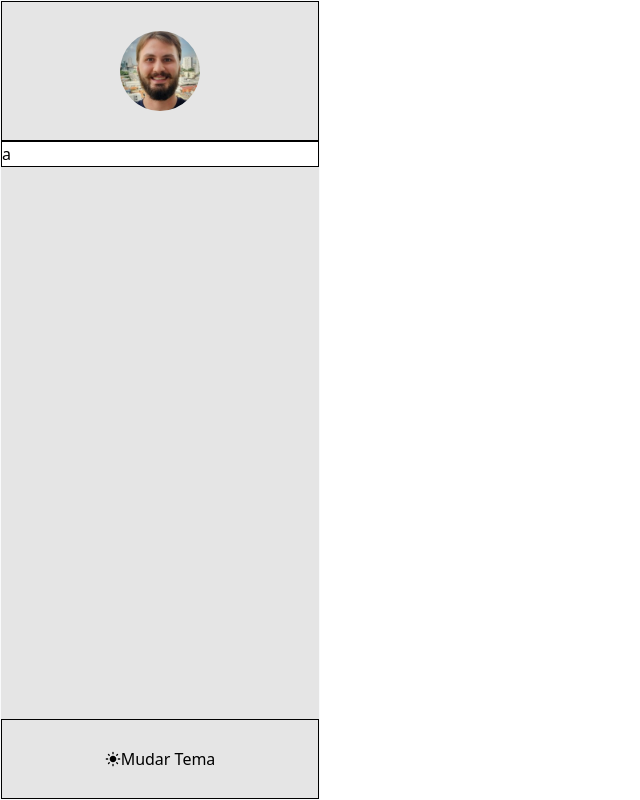
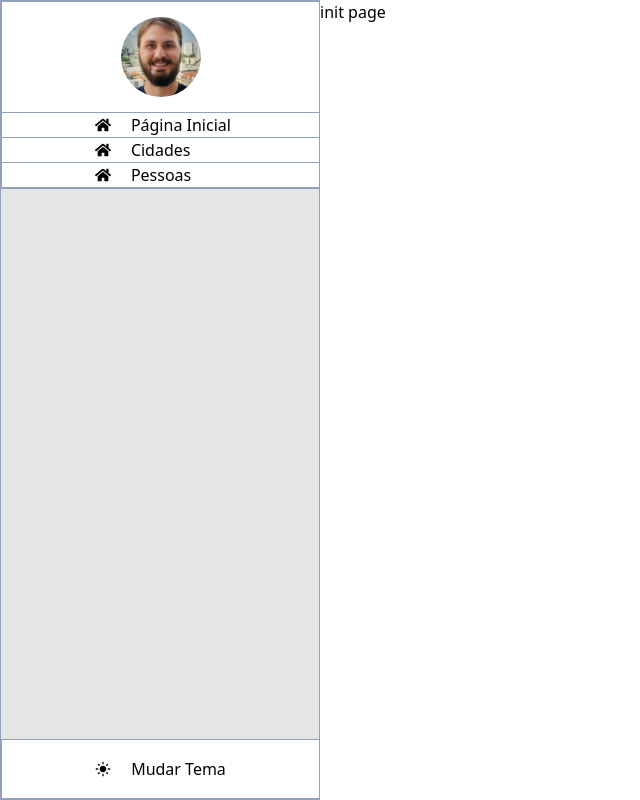
Before and after one commit to mcsordi/Data-Viewer, a React (Create React App) app: page / in a window 1280 px wide. Shown: the whole page, without its empty margins (0-640 px from the left). Built offline with nearby package versions, Linux system fonts and the light colour scheme.

Commit message:
feat: creating drawer page and routes

```diff
--- a/package.json
+++ b/package.json
@@ -8,6 +8,7 @@
     "react": "^19.0.0",
     "react-dom": "^19.0.0",
     "react-icons": "^5.4.0",
+    "react-router-dom": "^7.1.5",
     "react-scripts": "5.0.1",
     "tailwindcss": "^4.0.6"
   },
--- a/src/App.tsx
+++ b/src/App.tsx
@@ -1,26 +1,7 @@
 import React from 'react';
-import { MdLightMode } from 'react-icons/md';
+import { RouterBrowser } from './shared/routes';
 
 function App() {
-  return (
-    <div className="bg-white">
-      <div className="bg-neutral-200 w-xs min-h-screen border border-gray-50 relative">
-        <div className="border h-35 flex items-center justify-center">
-          <div className="w-20 h-20 border-0 rounded-full">
-            <img
-              className="rounded-full"
-              alt="profile image"
-              src="../1678304807285.jpeg"
-            />
-          </div>
-        </div>
-        <div className="border flex flex-col flex-1 bg-white relative">a</div>
-        <div className="flex items-center justify-center border h-20 bottom-0 absolute w-full">
-          <MdLightMode /> Mudar Tema
-        </div>
-      </div>
-    </div>
-  );
+  return <RouterBrowser />;
 }
-
 export default App;
--- /dev/null
+++ b/src/layout/pages/CommonPage/index.tsx
@@ -0,0 +1,53 @@
+import React from 'react';
+import { MdLightMode } from 'react-icons/md';
+import { FaHome } from 'react-icons/fa';
+
+export const CommonPage: React.FC<{ children: React.ReactNode }> = ({
+  children,
+}) => {
+  return (
+    <div className="flex flex-row bg-white">
+      <div className="bg-neutral-200 w-xs min-h-screen border border-slate-400 relative">
+        <div className="bg-white border border-r-0 border-slate-400 h-28 flex items-center justify-center">
+          <div className="w-20 h-20 border-0 rounded-full">
+            <img
+              className="rounded-full"
+              alt="profile image"
+              src="../1678304807285.jpeg"
+            />
+          </div>
+        </div>
+        <div className="border border-t-0 border-slate-400 border-r-0 flex flex-col flex-1 bg-white relative items-center justify-center">
+          <div className="flex items-center gap-5 justify-center border w-full text-center border-r-0 border-l-0 border-slate-400 border-t-0">
+            <div className="w-1/4 flex items-end justify-end">
+              <FaHome />
+            </div>
+            <div className="w-1/2 flex items-start justify-start">
+              <p>Página Inicial</p>
+            </div>
+          </div>
+          <div className="flex items-center gap-5 justify-center border w-full text-center border-r-0 border-l-0 border-slate-400 border-t-0">
+            <div className="w-1/4 flex items-end justify-end">
+              <FaHome />
+            </div>
+            <div className="w-1/2 flex items-start justify-start">
+              <p>Cidades</p>
+            </div>
+          </div>
+          <div className="flex items-center gap-5 justify-center border w-full text-center border-r-0 border-l-0 border-slate-400 border-t-0">
+            <div className="w-1/4 flex items-end justify-end">
+              <FaHome />
+            </div>
+            <div className="w-1/2 flex items-start justify-start">
+              <p>Pessoas</p>
+            </div>
+          </div>
+        </div>
+        <div className="bg-white flex items-center justify-center border border-slate-400 border-r-0 h-15 bottom-0 absolute w-full gap-5">
+          <MdLightMode /> Mudar Tema
+        </div>
+      </div>
+      <div>{children}</div>
+    </div>
+  );
+};
--- a/src/output.css
+++ b/src/output.css
@@ -539,6 +539,15 @@
   .bottom-0 {
     bottom: calc(var(--spacing) * 0);
   }
+  .left-0 {
+    left: calc(var(--spacing) * 0);
+  }
+  .left-12 {
+    left: calc(var(--spacing) * 12);
+  }
+  .z-10 {
+    z-index: 10;
+  }
   .\!container {
     width: 100% !important;
     @media (width >= 40rem) {
@@ -599,8 +608,17 @@
   .table {
     display: table;
   }
+  .h-15 {
+    height: calc(var(--spacing) * 15);
+  }
   .h-20 {
     height: calc(var(--spacing) * 20);
+  }
+  .h-25 {
+    height: calc(var(--spacing) * 25);
+  }
+  .h-28 {
+    height: calc(var(--spacing) * 28);
   }
   .h-35 {
     height: calc(var(--spacing) * 35);
@@ -608,14 +626,68 @@
   .min-h-screen {
     min-height: 100vh;
   }
+  .w-1 {
+    width: calc(var(--spacing) * 1);
+  }
+  .w-1\/2 {
+    width: calc(1/2 * 100%);
+  }
+  .w-1\/3 {
+    width: calc(1/3 * 100%);
+  }
+  .w-1\/4 {
+    width: calc(1/4 * 100%);
+  }
+  .w-12 {
+    width: calc(var(--spacing) * 12);
+  }
   .w-20 {
     width: calc(var(--spacing) * 20);
+  }
+  .w-32 {
+    width: calc(var(--spacing) * 32);
+  }
+  .w-36 {
+    width: calc(var(--spacing) * 36);
+  }
+  .w-40 {
+    width: calc(var(--spacing) * 40);
+  }
+  .w-41 {
+    width: calc(var(--spacing) * 41);
+  }
+  .w-50 {
+    width: calc(var(--spacing) * 50);
+  }
+  .w-96 {
+    width: calc(var(--spacing) * 96);
+  }
+  .w-fit {
+    width: fit-content;
   }
   .w-full {
     width: 100%;
   }
+  .w-max {
+    width: max-content;
+  }
+  .w-sm {
+    width: var(--container-sm);
+  }
+  .w-xl {
+    width: var(--container-xl);
+  }
   .w-xs {
     width: var(--container-xs);
+  }
+  .min-w-36 {
+    min-width: calc(var(--spacing) * 36);
+  }
+  .min-w-40 {
+    min-width: calc(var(--spacing) * 40);
+  }
+  .min-w-50 {
+    min-width: calc(var(--spacing) * 50);
   }
   .flex-1 {
     flex: 1;
@@ -632,11 +704,38 @@
   .flex-col {
     flex-direction: column;
   }
+  .flex-col-reverse {
+    flex-direction: column-reverse;
+  }
+  .flex-row {
+    flex-direction: row;
+  }
+  .flex-row-reverse {
+    flex-direction: row-reverse;
+  }
+  .items-baseline {
+    align-items: baseline;
+  }
   .items-center {
     align-items: center;
   }
+  .items-end {
+    align-items: flex-end;
+  }
+  .items-start {
+    align-items: flex-start;
+  }
   .justify-center {
     justify-content: center;
+  }
+  .justify-end {
+    justify-content: flex-end;
+  }
+  .justify-start {
+    justify-content: flex-start;
+  }
+  .gap-5 {
+    gap: calc(var(--spacing) * 5);
   }
   .rounded-full {
     border-radius: calc(infinity * 1px);
@@ -649,14 +748,82 @@
     border-style: var(--tw-border-style);
     border-width: 0px;
   }
+  .border-2 {
+    border-style: var(--tw-border-style);
+    border-width: 2px;
+  }
+  .border-t-0 {
+    border-top-style: var(--tw-border-style);
+    border-top-width: 0px;
+  }
+  .border-r-0 {
+    border-right-style: var(--tw-border-style);
+    border-right-width: 0px;
+  }
+  .border-b-0 {
+    border-bottom-style: var(--tw-border-style);
+    border-bottom-width: 0px;
+  }
+  .border-l-0 {
+    border-left-style: var(--tw-border-style);
+    border-left-width: 0px;
+  }
+  .border-amber-300 {
+    border-color: var(--color-amber-300);
+  }
   .border-gray-50 {
     border-color: var(--color-gray-50);
+  }
+  .border-gray-300 {
+    border-color: var(--color-gray-300);
+  }
+  .border-slate-200 {
+    border-color: var(--color-slate-200);
+  }
+  .border-slate-300 {
+    border-color: var(--color-slate-300);
+  }
+  .border-slate-400 {
+    border-color: var(--color-slate-400);
+  }
+  .border-slate-500 {
+    border-color: var(--color-slate-500);
+  }
+  .border-white {
+    border-color: var(--color-white);
+  }
+  .border-b-black {
+    border-bottom-color: var(--color-black);
+  }
+  .bg-neutral-100 {
+    background-color: var(--color-neutral-100);
   }
   .bg-neutral-200 {
     background-color: var(--color-neutral-200);
   }
   .bg-white {
     background-color: var(--color-white);
+  }
+  .text-center {
+    text-align: center;
+  }
+  .text-left {
+    text-align: left;
+  }
+  .text-right {
+    text-align: right;
+  }
+  .text-2xl {
+    font-size: var(--text-2xl);
+    line-height: var(--tw-leading, var(--text-2xl--line-height));
+  }
+  .text-4xl {
+    font-size: var(--text-4xl);
+    line-height: var(--tw-leading, var(--text-4xl--line-height));
+  }
+  .text-xl {
+    font-size: var(--text-xl);
+    line-height: var(--tw-leading, var(--text-xl--line-height));
   }
   .lowercase {
     text-transform: lowercase;
@@ -684,6 +851,10 @@
   }
   .filter {
     filter: var(--tw-blur,) var(--tw-brightness,) var(--tw-contrast,) var(--tw-grayscale,) var(--tw-hue-rotate,) var(--tw-invert,) var(--tw-saturate,) var(--tw-sepia,) var(--tw-drop-shadow,);
+  }
+  .backdrop-filter {
+    -webkit-backdrop-filter: var(--tw-backdrop-blur,) var(--tw-backdrop-brightness,) var(--tw-backdrop-contrast,) var(--tw-backdrop-grayscale,) var(--tw-backdrop-hue-rotate,) var(--tw-backdrop-invert,) var(--tw-backdrop-opacity,) var(--tw-backdrop-saturate,) var(--tw-backdrop-sepia,);
+    backdrop-filter: var(--tw-backdrop-blur,) var(--tw-backdrop-brightness,) var(--tw-backdrop-contrast,) var(--tw-backdrop-grayscale,) var(--tw-backdrop-hue-rotate,) var(--tw-backdrop-invert,) var(--tw-backdrop-opacity,) var(--tw-backdrop-saturate,) var(--tw-backdrop-sepia,);
   }
   .transition {
     transition-property: color, background-color, border-color, outline-color, text-decoration-color, fill, stroke, --tw-gradient-from, --tw-gradient-via, --tw-gradient-to, opacity, box-shadow, transform, translate, scale, rotate, filter, -webkit-backdrop-filter, backdrop-filter;
@@ -843,3 +1014,39 @@
   syntax: "*";
   inherits: false;
 }
+@property --tw-backdrop-blur {
+  syntax: "*";
+  inherits: false;
+}
+@property --tw-backdrop-brightness {
+  syntax: "*";
+  inherits: false;
+}
+@property --tw-backdrop-contrast {
+  syntax: "*";
+  inherits: false;
+}
+@property --tw-backdrop-grayscale {
+  syntax: "*";
+  inherits: false;
+}
+@property --tw-backdrop-hue-rotate {
+  syntax: "*";
+  inherits: false;
+}
+@property --tw-backdrop-invert {
+  syntax: "*";
+  inherits: false;
+}
+@property --tw-backdrop-opacity {
+  syntax: "*";
+  inherits: false;
+}
+@property --tw-backdrop-saturate {
+  syntax: "*";
+  inherits: false;
+}
+@property --tw-backdrop-sepia {
+  syntax: "*";
+  inherits: false;
+}
--- /dev/null
+++ b/src/shared/routes/index.tsx
@@ -0,0 +1,36 @@
+import React from 'react';
+import { BrowserRouter, Route, Routes } from 'react-router-dom';
+import { CommonPage } from '../../layout/pages/CommonPage';
+
+export const RouterBrowser: React.FC = () => {
+  return (
+    <BrowserRouter>
+      <Routes>
+        <Route
+          path="/"
+          element={
+            <CommonPage>
+              <p>init page</p>
+            </CommonPage>
+          }
+        />
+        <Route
+          path="/cidades"
+          element={
+            <CommonPage>
+              <p>cidades</p>
+            </CommonPage>
+          }
+        />
+        <Route
+          path="/pessoas"
+          element={
+            <CommonPage>
+              <p>pessoas</p>
+            </CommonPage>
+          }
+        />
+      </Routes>
+    </BrowserRouter>
+  );
+};
```
Also changed, not shown: 1 other file (tests, documents, lock files or other folders).
